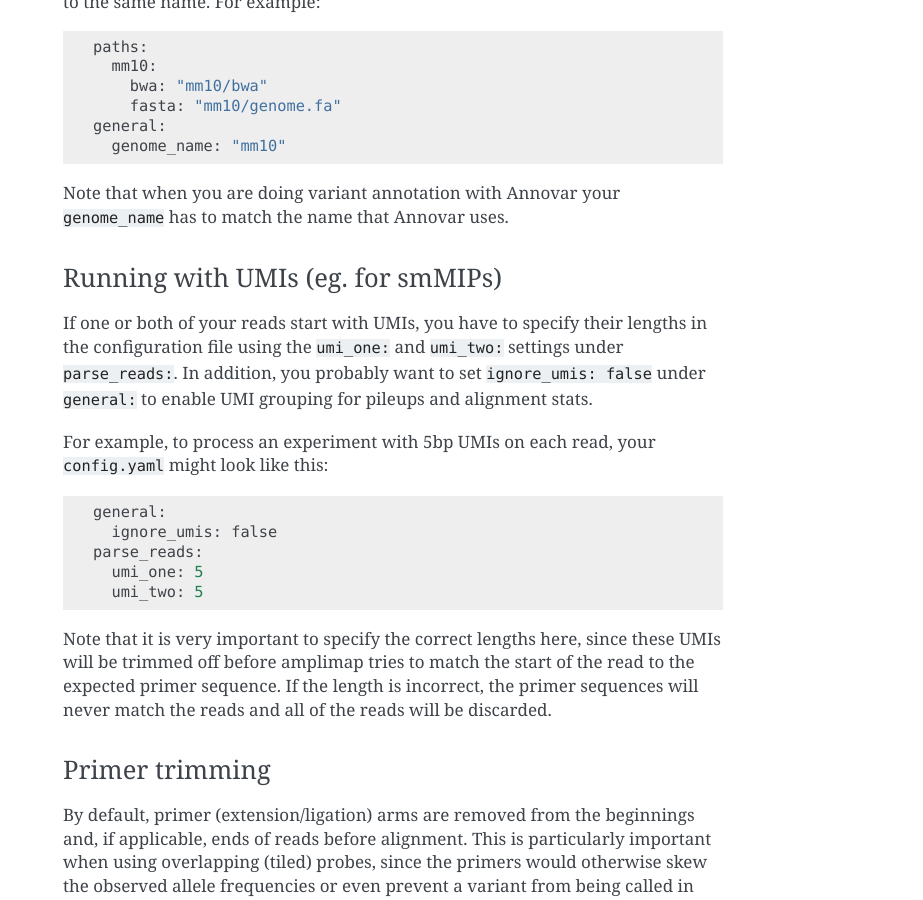
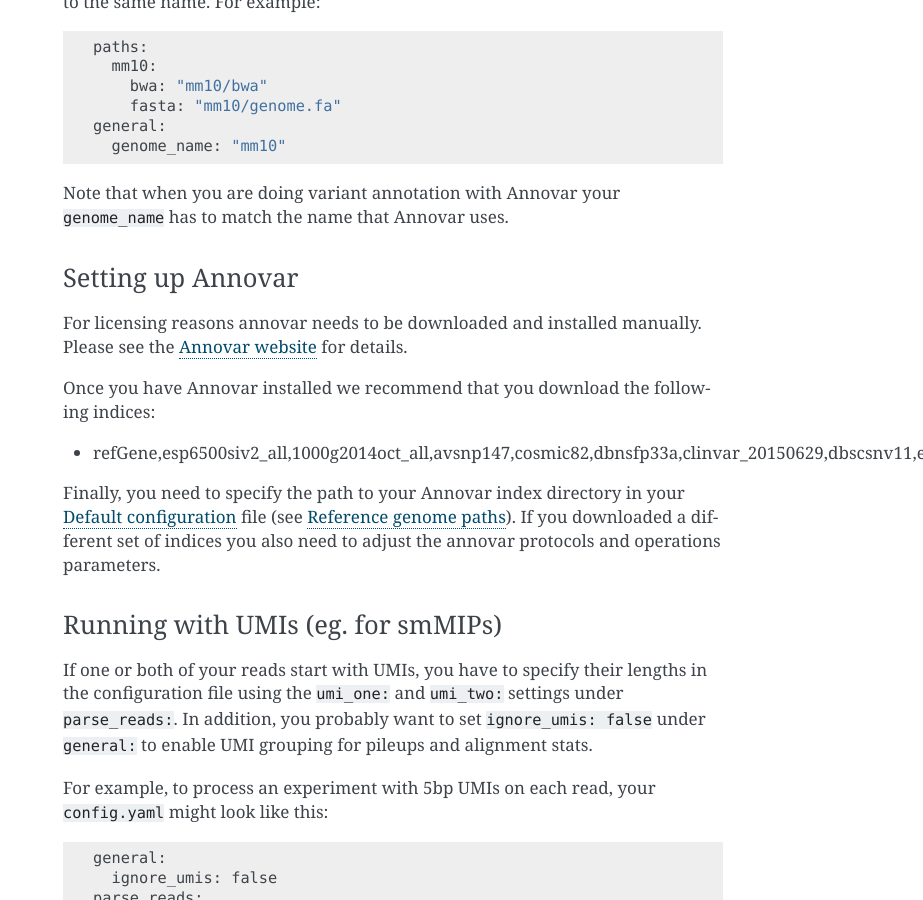
Before and after one commit to koelling/amplimap, a Sphinx documentation site: the page built from docs/configuration.rst, in a window 1280 px wide and 900 px high, scrolled down 1445 px. Shown: the whole window, without its empty margins (357-1280 px from the left). Built offline with Sphinx 7.4.7, drawn with Linux system fonts in a browser that asks for light colours; pages that are not in the unit, such as notebooks, are missing from menus.

Commit message:
update docs

```diff
--- a/docs/configuration.rst
+++ b/docs/configuration.rst
@@ -1,3 +1,5 @@
+.. _configuration:
+
 Configuration
 -------------
 
@@ -35,6 +37,8 @@ configuration files, run ``amplimap --print-config``.
 
 Common configuration changes
 ~~~~~~~~~~~~~~~~~~~~~~~~~~~~
+
+.. _config-reference:
 
 Reference genome paths
 ^^^^^^^^^^^^^^^^^^^^^^^^^^^^^^^^^^^^^^^^^^
@@ -83,6 +87,21 @@ set your ``genome_name`` to the same name. For example:
 
 Note that when you are doing variant annotation with Annovar your
 ``genome_name`` has to match the name that Annovar uses.
+
+.. _config-annovar:
+
+Setting up Annovar
+^^^^^^^^^^^^^^^^^^^^^^^^^^^^^^^^^^^^^^^
+For licensing reasons annovar needs to be downloaded and installed manually.
+Please see the `Annovar website <http://annovar.openbioinformatics.org/en/latest/user-guide/download/>`_
+for details.
+
+Once you have Annovar installed we recommend that you download the following indices:
+
+- refGene,esp6500siv2_all,1000g2014oct_all,avsnp147,cosmic82,dbnsfp33a,clinvar_20150629,dbscsnv11,exac03,gnomad_genome,gnomad_exome
+
+Finally, you need to specify the path to your Annovar index directory in your :ref:`default-config` file (see :ref:`config-reference`).
+If you downloaded a different set of indices you also need to adjust the annovar protocols and operations parameters.
 
 Running with UMIs (eg. for smMIPs)
 ^^^^^^^^^^^^^^^^^^^^^^^^^^^^^^^^^^^^^^^
--- a/docs/index.rst
+++ b/docs/index.rst
@@ -43,6 +43,7 @@ Contents
    extended_installation
    code
    references
+   tutorials
 
 Citation and License
 --------------------
--- a/docs/installation.rst
+++ b/docs/installation.rst
@@ -1,3 +1,5 @@
+.. _installation:
+
 Installation
 ------------
 amplimap is available through pip, so this command should install
```
